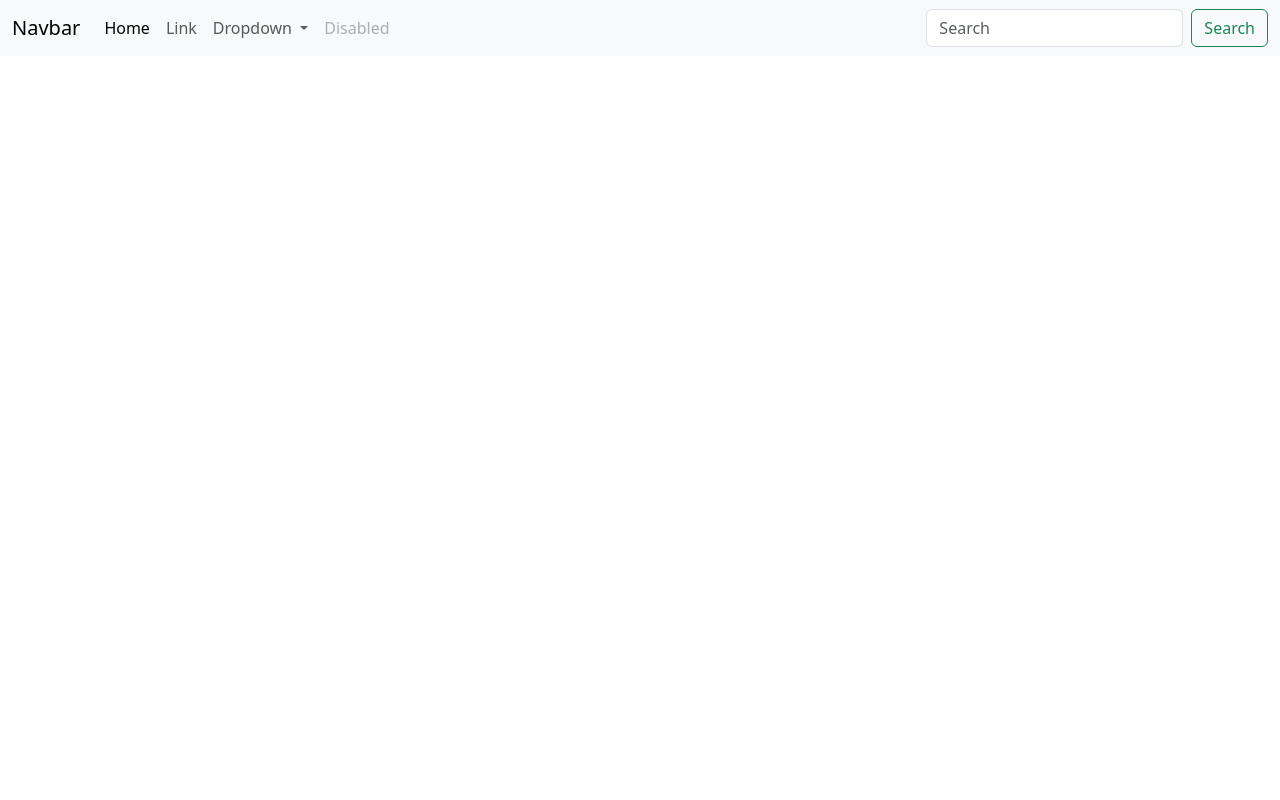
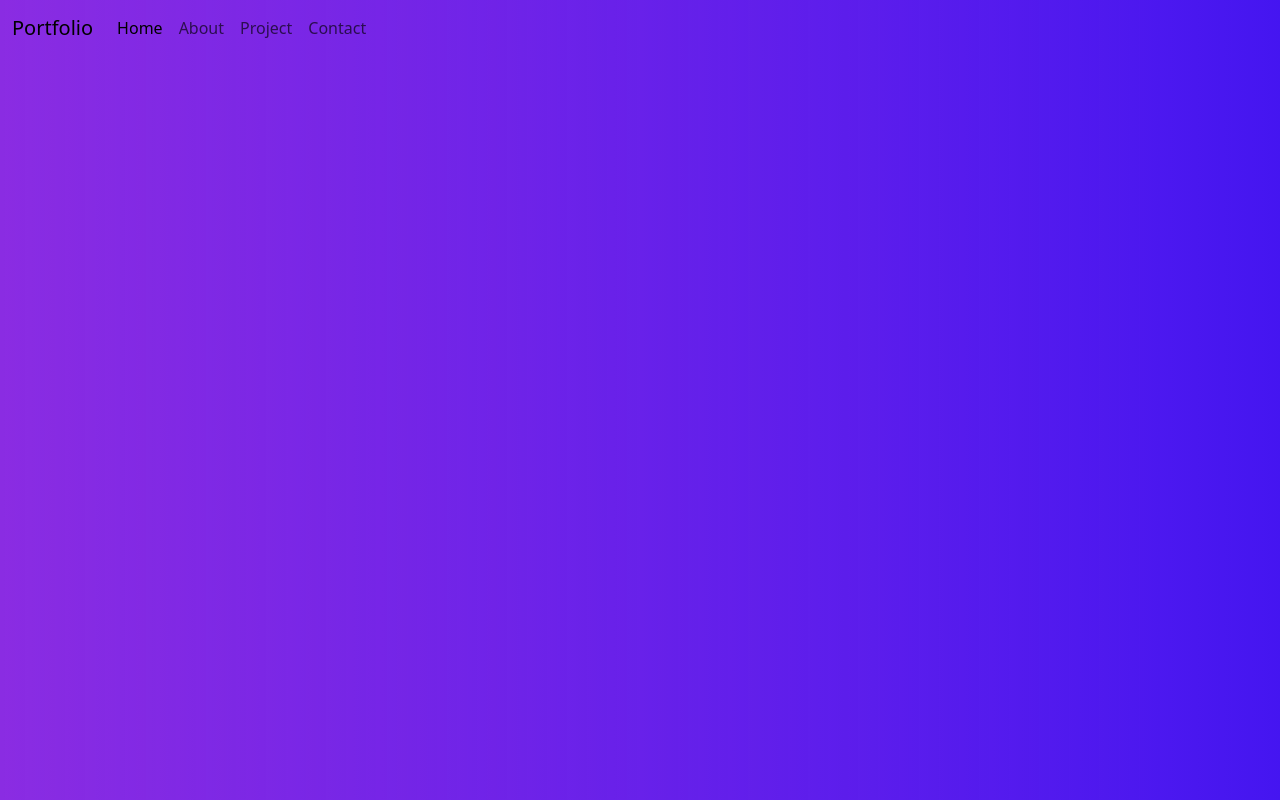
Before and after one commit to sumitmochahary/personal-portfolio, a plain HTML site: page src/index.html in a window 1280 px wide. Drawn offline with nearby package versions, Linux system fonts and the light colour scheme.

Commit message:
Update navbar and add custom background styles to index.html and styles.css

```diff
--- a/src/index.html
+++ b/src/index.html
@@ -10,12 +10,12 @@
         integrity="sha384-QWTKZyjpPEjISv5WaRU9OFeRpok6YctnYmDr5pNlyT2bRjXh0JMhjY6hW+ALEwIH" crossorigin="anonymous">
     <title>Portfolio</title>
 </head>
-<body>
+<body class="bg-color">
     <!-- Header -->
     <Header>
-        <nav class="navbar navbar-expand-lg bg-body-tertiary">
+        <nav class="navbar navbar-expand-lg bg-body-white">
             <div class="container-fluid">
-                <a class="navbar-brand" href="#">Navbar</a>
+                <a class="navbar-brand" href="#">Portfolio</a>
                 <button class="navbar-toggler" type="button" data-bs-toggle="collapse" data-bs-target="#navbarSupportedContent"
                     aria-controls="navbarSupportedContent" aria-expanded="false" aria-label="Toggle navigation">
                     <span class="navbar-toggler-icon"></span>
@@ -26,30 +26,15 @@
                             <a class="nav-link active" aria-current="page" href="#">Home</a>
                         </li>
                         <li class="nav-item">
-                            <a class="nav-link" href="#">Link</a>
-                        </li>
-                        <li class="nav-item dropdown">
-                            <a class="nav-link dropdown-toggle" href="#" role="button" data-bs-toggle="dropdown"
-                                aria-expanded="false">
-                                Dropdown
-                            </a>
-                            <ul class="dropdown-menu">
-                                <li><a class="dropdown-item" href="#">Action</a></li>
-                                <li><a class="dropdown-item" href="#">Another action</a></li>
-                                <li>
-                                    <hr class="dropdown-divider">
-                                </li>
-                                <li><a class="dropdown-item" href="#">Something else here</a></li>
-                            </ul>
+                            <a class="nav-link" href="#">About</a>
                         </li>
                         <li class="nav-item">
-                            <a class="nav-link disabled" aria-disabled="true">Disabled</a>
+                            <a class="nav-link" href="#">Project</a>
+                        </li>
+                        <li class="nav-item">
+                            <a class="nav-link" href="#">Contact</a>
                         </li>
                     </ul>
-                    <form class="d-flex" role="search">
-                        <input class="form-control me-2" type="search" placeholder="Search" aria-label="Search">
-                        <button class="btn btn-outline-success" type="submit">Search</button>
-                    </form>
                 </div>
             </div>
         </nav>
@@ -58,7 +43,6 @@
     <!-- Bootstrap Script -->
     <script src="https://cdn.jsdelivr.net/npm/bootstrap@5.3.3/dist/js/bootstrap.bundle.min.js"
         integrity="sha384-YvpcrYf0tY3lHB60NNkmXc5s9fDVZLESaAA55NDzOxhy9GkcIdslK1eN7N6jIeHz"
-        crossorigin="anonymous">
-    </script>
+        crossorigin="anonymous"></script>
 </body>
 </html>
--- a/src/styles.css
+++ b/src/styles.css
@@ -0,0 +1,4 @@
+.bg-color {
+    background-color: blueviolet;
+    background-image: linear-gradient(to right, hsl(271, 76%, 53%), hsla(240, 100%, 50%, 0.5));
+}
```
